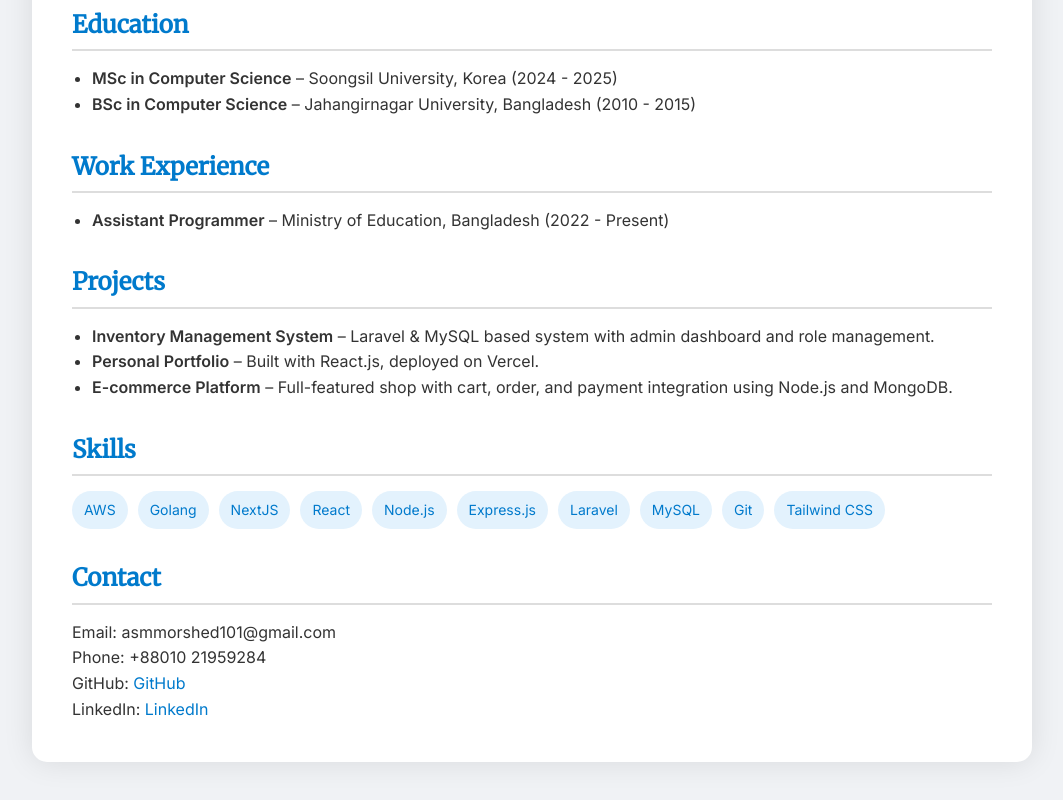
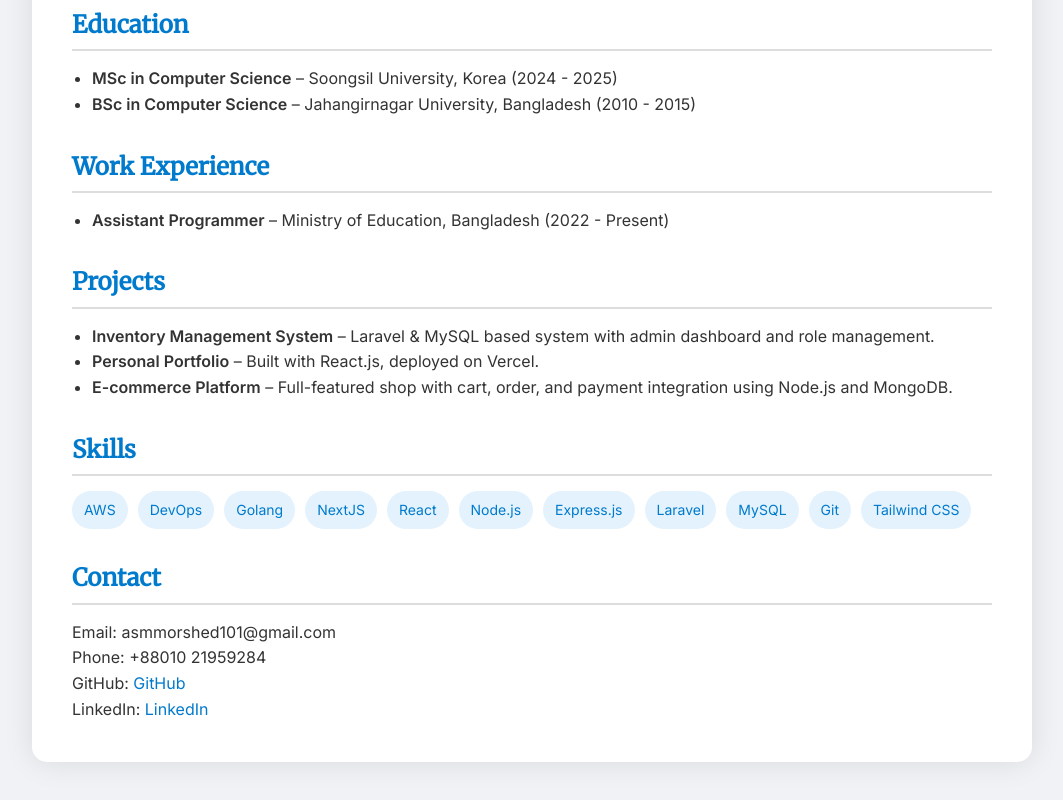
Before and after one commit to asmmorshed101/resume, a plain HTML site: page index.html in a window 1280 px wide. Shown: the part 669-1469 px from the top of the page, without its empty margins (108-1171 px from the left). Drawn offline with Linux system fonts and the light colour scheme.

Commit message:
index devops

```diff
--- a/index.html
+++ b/index.html
@@ -56,6 +56,7 @@
       <h2>Skills</h2>
       <div class="skills-list">
         <span>AWS</span>
+        <span>DevOps</span>
         <span>Golang</span>
         <span>NextJS</span>
         <span>React</span>
```
